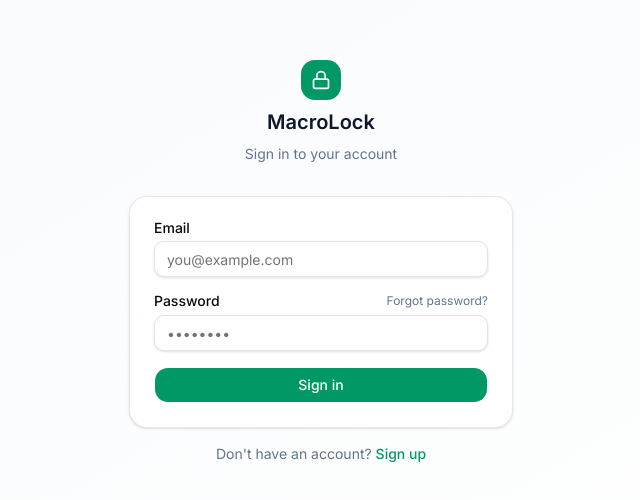
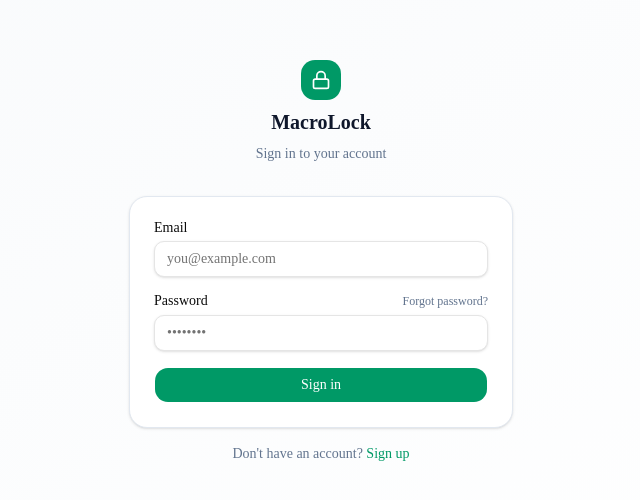
Before and after one commit to ArcaneTide/macrochef, a Next.js app: page /login in a window 1280 px wide. Shown: the part 138-638 px from the top of the page, without its empty margins (319-959 px from the left). Built offline with nearby package versions, Linux system fonts and the light colour scheme; no server answers.

Commit message:
change font to Plus Jakarta Sans

```diff
--- a/src/app/layout.tsx
+++ b/src/app/layout.tsx
@@ -1,12 +1,12 @@
 import type { Metadata } from "next";
-import { Inter } from "next/font/google";
+import { Plus_Jakarta_Sans } from "next/font/google";
 import { Providers } from "@/components/providers";
 import "./globals.css";
 
-const inter = Inter({
-  variable: "--font-inter",
-  subsets: ["latin", "greek"],
-  display: "swap",
+const jakartaSans = Plus_Jakarta_Sans({
+  variable: "--font-sans",
+  subsets: ["latin"],
+  weight: ["400", "500", "600", "700", "800"],
 });
 
 export const metadata: Metadata = {
@@ -20,8 +20,8 @@ export default function RootLayout({
   children: React.ReactNode;
 }>) {
   return (
-    <html lang="en" className={inter.variable}>
-      <body className="font-sans antialiased">
+    <html lang="en">
+      <body className={`${jakartaSans.variable} antialiased`}>
         <Providers>{children}</Providers>
       </body>
     </html>
```
